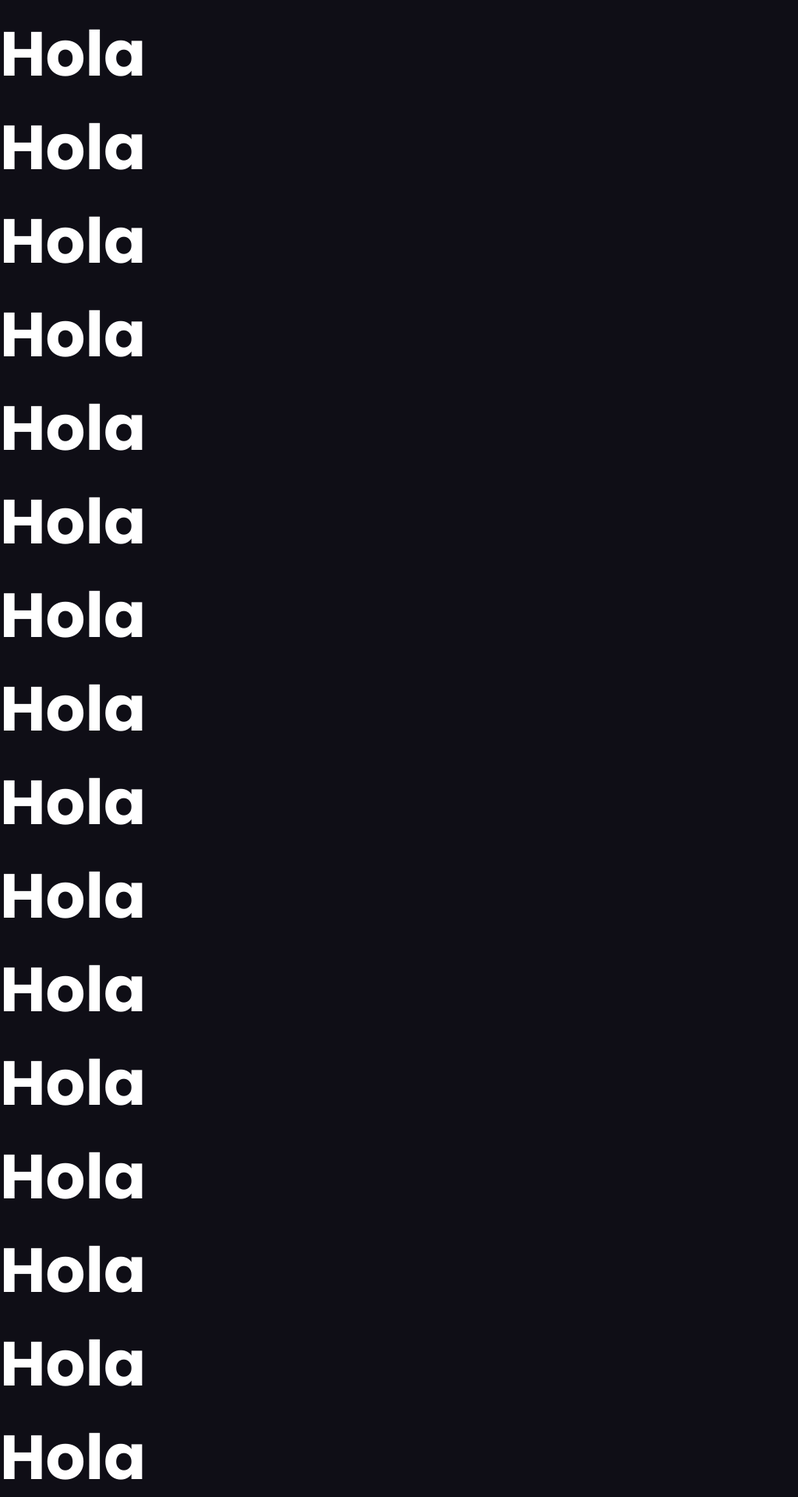
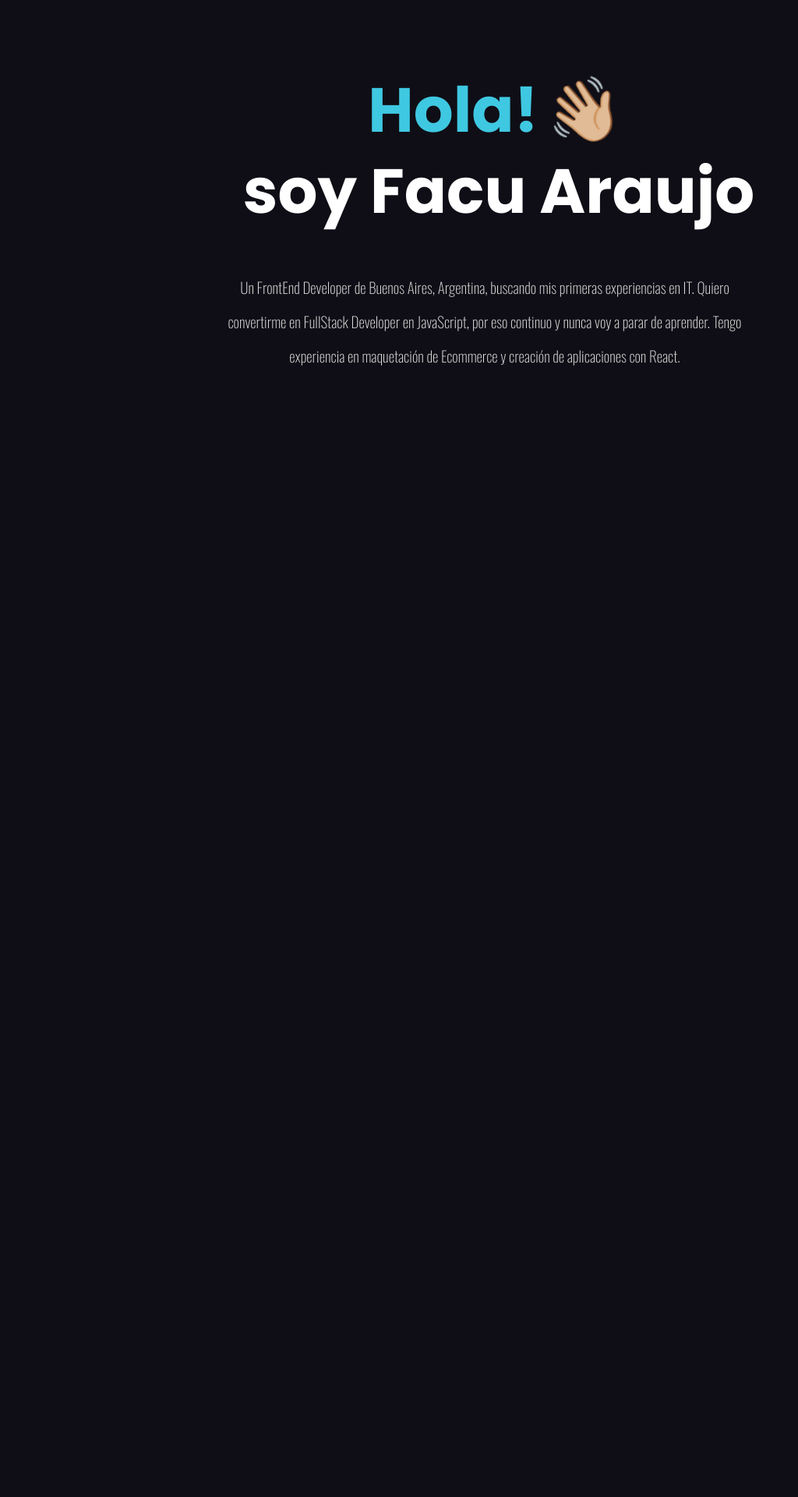
Before and after one commit to FacuAraujo/portfolio, a React (Create React App) app: page / in a window 1280 px wide. Shown: the part 120-2040 px from the top of the page at 78% size, without its empty margins (0-1024 px from the left). After the commit the page ends 800 px from the top, so only its background shows below. Built offline with nearby package versions, Linux system fonts and the light colour scheme.

Commit message:
Maquete el componente Hero

```diff
--- a/src/components/Header/index.js
+++ b/src/components/Header/index.js
@@ -1,4 +1,4 @@
-import React, { useEffect, useState } from 'react';
+import React, { useEffect } from 'react';
 
 import Navbar from '../Navbar';
 
--- a/src/components/Hero/index.js
+++ b/src/components/Hero/index.js
@@ -1,7 +1,26 @@
 import React from 'react';
 
+import './styles.scss';
+
 const Header = () => {
-  return <h1>Header</h1>;
+  return (
+    <div className="Hero-Container">
+      <h1 className="Hero-Title">
+        <span className="text-primary">
+          Hola! <div className="icon">👋🏼</div>
+        </span>{' '}
+        <br />
+        soy Facu Araujo
+      </h1>
+      <p className="Hero-Paragraph">
+        Un FrontEnd Developer de Buenos Aires, Argentina, buscando mis primeras
+        experiencias en IT. Quiero convertirme en FullStack Developer en
+        JavaScript, por eso continuo y nunca voy a parar de aprender. Tengo
+        experiencia en maquetación de Ecommerce y creación de aplicaciones con
+        React.
+      </p>
+    </div>
+  );
 };
 
 export default Header;
--- a/src/components/Hero/styles.scss
+++ b/src/components/Hero/styles.scss
@@ -0,0 +1,33 @@
+.Hero-Container {
+  margin: 0 2em;
+  min-height: calc(100vh - 250px);
+  display: flex;
+  flex-direction: column;
+  justify-content: center;
+  text-align: center;
+  width: 720px;
+  margin: auto;
+}
+
+.Hero-Title {
+  line-height: 1.3;
+  margin-bottom: 50px;
+
+  .icon {
+    display: inline-block;
+    transform-origin: bottom center;
+    animation: balanceo 0.9s ease-in-out infinite alternate;
+    @keyframes balanceo {
+      0% {
+        transform: rotate(-10deg);
+      }
+      100% {
+        transform: rotate(15deg);
+      }
+    }
+  }
+}
+
+.Hero-Paragraph {
+  width: 95%;
+}
--- a/src/global.scss
+++ b/src/global.scss
@@ -42,6 +42,7 @@ p {
   font-weight: 200;
   font-size: $font-size;
   color: $text-color;
+  line-height: 2.3;
 }
 
 a {
@@ -65,3 +66,7 @@ code {
     padding: 1em;
   }
 }
+
+.text-primary {
+  color: $primary;
+}
--- a/src/index.js
+++ b/src/index.js
@@ -3,31 +3,12 @@ import ReactDOM from 'react-dom';
 import './global.scss';
 
 import Header from './components/Header';
+import Hero from './components/Hero';
 
 ReactDOM.render(
   <React.StrictMode>
     <Header />
-    <h1>Hola</h1>
-    <h1>Hola</h1>
-    <h1>Hola</h1>
-    <h1>Hola</h1>
-    <h1>Hola</h1>
-    <h1>Hola</h1>
-    <h1>Hola</h1>
-    <h1>Hola</h1>
-    <h1>Hola</h1>
-    <h1>Hola</h1>
-    <h1>Hola</h1>
-    <h1>Hola</h1>
-    <h1>Hola</h1>
-    <h1>Hola</h1>
-    <h1>Hola</h1>
-    <h1>Hola</h1>
-    <h1>Hola</h1>
-    <h1>Hola</h1>
-    <h1>Hola</h1>
-    <h1>Hola</h1>
-    <h1>Hola</h1>
+    <Hero />
   </React.StrictMode>,
   document.getElementById('root')
 );
```
